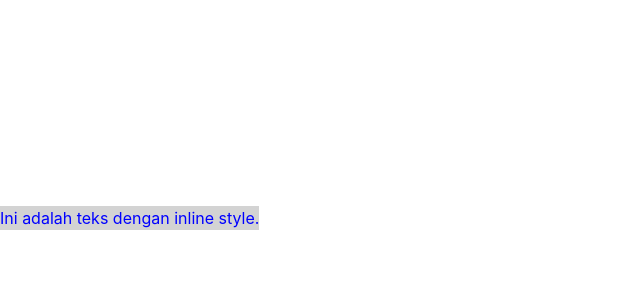
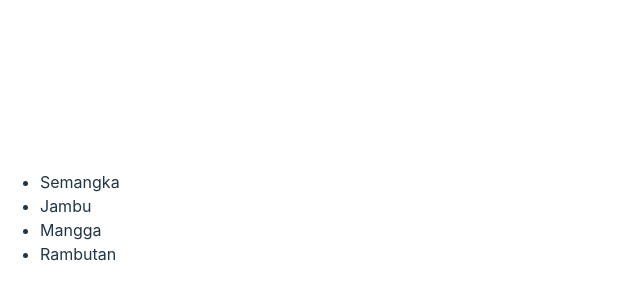
Before and after one commit to andybima6/Learn-React, a React (Vite) app: page / in a window 1280 px wide. Shown: the part 182-482 px from the top of the page, without its empty margins (0-640 px from the left). Built offline with nearby package versions, Linux system fonts and the light colour scheme.

Commit message:
Props Data

```diff
--- a/src/App.jsx
+++ b/src/App.jsx
@@ -83,17 +83,49 @@
 // export default App
 
 // Contoh 2
-function App() {
-  const styles = {
-    color: "blue",
-    fontSize: "16px",
-    backgroundColor: "lightgray",
-  };
+// function App() {
+//   const styles = {
+//     color: "blue",
+//     fontSize: "16px",
+//     backgroundColor: "lightgray",
+//   };
+
+//   return (
+//     <div>
+//       <p style={styles}>Ini adalah teks dengan inline style.</p>
+//     </div>
+//   );
+// }
+// export default App
+
+// 05 Props Data
+// // Contoh 1
+// import Card from './Card'
+// function App(){
+//   return (
+//     <>
+//       <Card img="html.png" name="HTML Dasar" />
+//       <Card img="css.png" name="CSS Dasar" />
+//       <Card img="javascript.png" name="javascript" />
+//     </>
+//   )
+// }
+
+// export default App;
+
+
+// Contoh 2
+import './Buah.css'
+import './CardBuah.jsx'
+function App(){
+  let listBuah = ["Semangka","Jambu","Mangga","Rambutan"]
 
   return (
-    <div>
-      <p style={styles}>Ini adalah teks dengan inline style.</p>
-    </div>
-  );
+    <ul>
+      {listBuah.map((item,index)=>(
+        <li key={index}>{item}</li>
+      ))}
+    </ul>
+  )
 }
-export default App
+export default App;
--- /dev/null
+++ b/src/Buah.css
@@ -0,0 +1,5 @@
+.text {
+    color: blue;
+    font-size: 16px;
+    background-color: lightgray;
+  }
--- /dev/null
+++ b/src/Card.jsx
@@ -0,0 +1,8 @@
+// function Card(props) {
+//     return (
+//       <div>
+//         <h2>{props.name}</h2>
+//       </div>
+//     );
+//   }
+// export default Card;
--- /dev/null
+++ b/src/CardBuah.jsx
@@ -0,0 +1,12 @@
+
+import './Buah.css';
+// Props (singkatan dari "properties") dalam React digunakan untuk mengirimkan data dari komponen induk (parent) ke komponen anak (child)
+function CardBuah(props) {
+  return (
+    <div>
+      <h1 className="text">{props.listBuah}</h1>
+    </div>
+  );
+}
+
+export default CardBuah;
```
